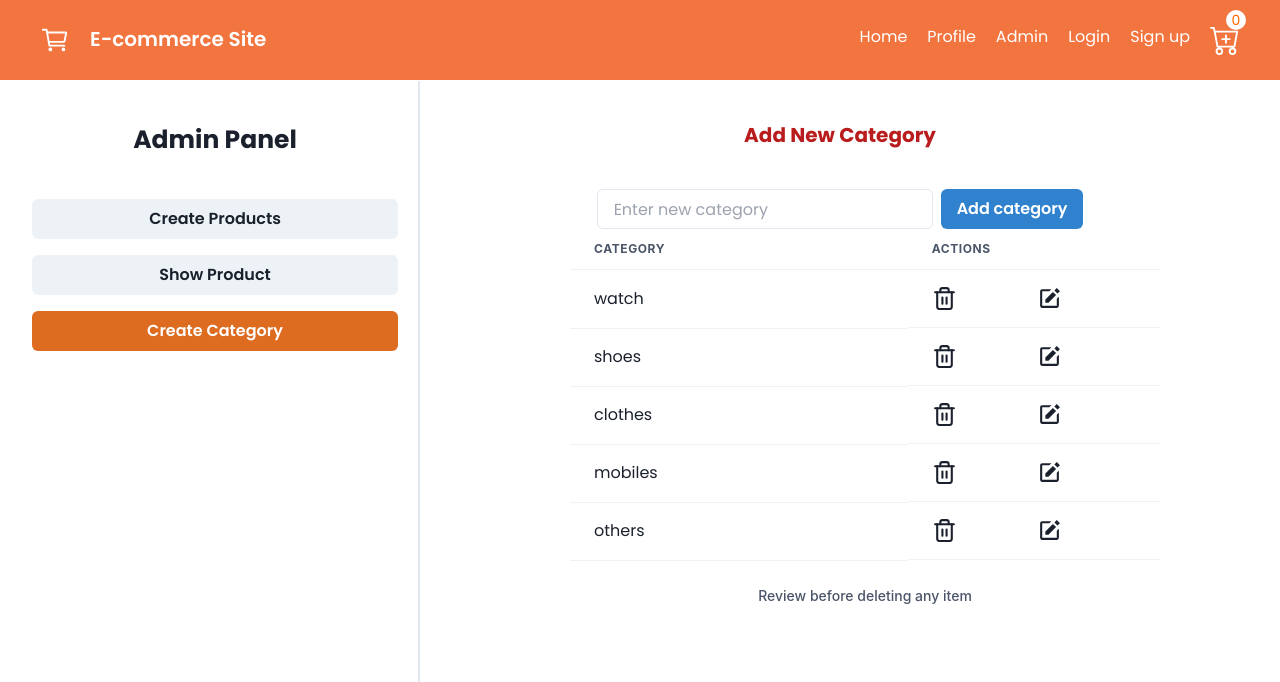
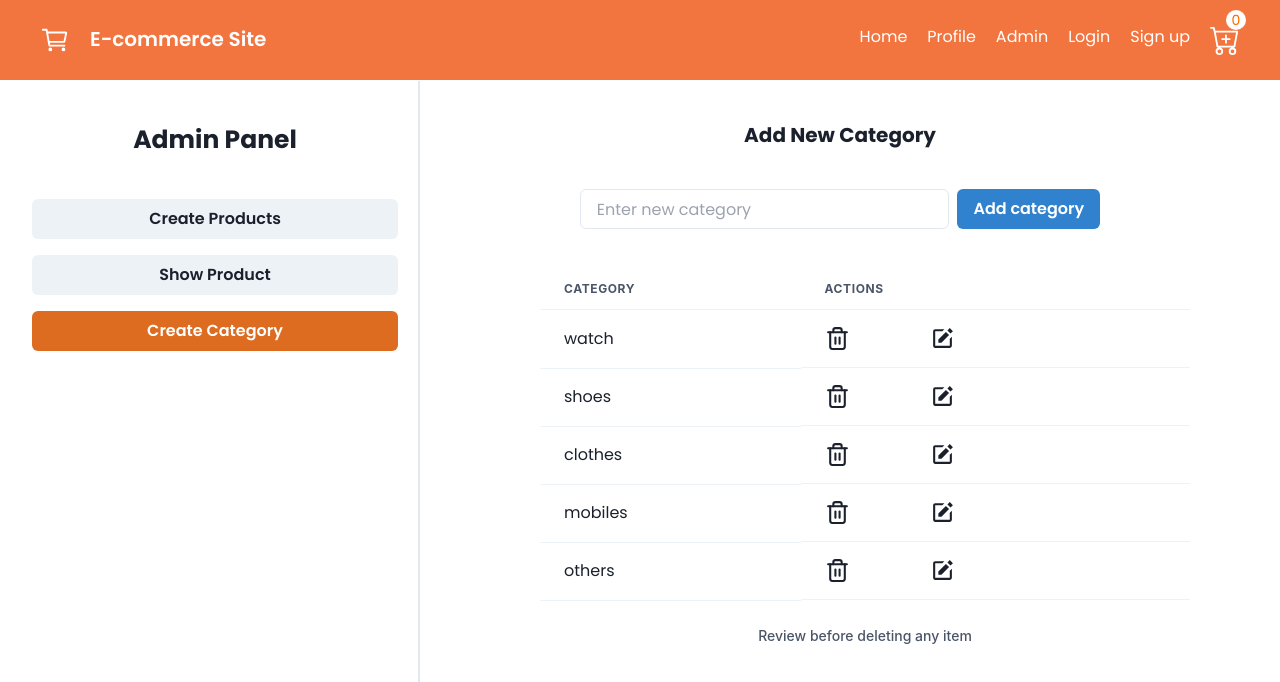
Before and after one commit to AnilHasda/Hamro-Ecommerce, a React (Vite) app in the folder Frontend/: page /Admin/createCategory in a window 1280 px wide. Shown: the top 682 px of the page. Built offline with nearby package versions, Linux system fonts and the light colour scheme; no server answers.

Commit message:
pagination update and minor change in home and navigation section

```diff
--- a/Frontend/src/components/Admin/createCategory/CreateCategory.jsx
+++ b/Frontend/src/components/Admin/createCategory/CreateCategory.jsx
@@ -25,27 +25,27 @@ const CreateCategory = () => {
     <div className='h-auto w-full flex flex-col md:flex-row md:px-5'>
         <AdminNavigation/>
         <div className='createCategory mt-10  flex-grow flex flex-col items-center'>
-          <h3 className='text-center font-bold text-xl text-red-700 pb-10'>
+          <h3 className='text-center font-bold text-xl  pb-10'>
           Add New Category
           </h3>
-          <div className='flex w-[80%] mx-auto justify-center'>
-          <Input placeholder='Enter new category'w={{md:"50%"}} />
+          <div className='flex flex-col sm:flex-row gap-3 sm:gap-0 w-[95vw] md:w-[80%] mx-auto justify-center mb-10 '>
+          <Input placeholder='Enter new category'w={{base:"full",md:"55%"}} />
           <Button colorScheme='blue'ml={2}>Add category</Button></div>
-          <TableContainer w={{sm:"full",md:"50vw"}} bg-red pl={{sm:"30px",md:"50px"}}>
-  <Table variant='simple'>
+          <TableContainer w={{base:"full",md:"50vw",xl:"700px"}} pl={{sm:"30px",md:"50px"}} textAlign="center">
+  <Table variant='simple'w="full">
     <TableCaption>Review before deleting any item</TableCaption>
     <Thead>
       <Tr>
         <Th>Category</Th>
-        <Th visibility="hidden">category</Th>
-        <Th>Actions</Th>
+        <Th visibility="hidden"display={{base:"none"}}>category</Th>
+        <Th colSpan={2}>Actions</Th>
       </Tr>
     </Thead>
     <Tbody>
       {category.map((ele,index)=>{
         return  <Tr key={index}>
         <Td>{ele.option}</Td>
-        <Td visibility="hidden">hello</Td>
+        <Td visibility="hidden"display={{base:"none"}}>hello</Td>
         <Td display="flex"gap={20}><FiTrash2 size={25}/><BiSolidEdit size={25}/></Td>
       </Tr>
       })}
--- a/Frontend/src/components/Header/Header.jsx
+++ b/Frontend/src/components/Header/Header.jsx
@@ -17,9 +17,13 @@ const Header = () => {
 let dispatch=useDispatch();
   //
   const searchFunction=(key)=>{
-    let filterData=productItems.filter(ele=>ele.name.includes(key) || ele.category.includes(key));
+    let filterData=productItems.filter(ele=>{
+      let item=ele.name.toLowerCase();
+      let descr=ele.description.toLowerCase();
+      return item.includes(key) || descr.includes(key)
+    });
+    dispatch(getData(filterData));
     console.log(filterData)
-    dispatch(getData(filterData));
   }
   return (
     <div className="h-[80px] w-full bg-[rgb(242,117,64)] opacity-100 z-10 sticky top-0 left-0 text-white flex justify-between items-center px-[10px] sm:px[30px] md:px-10 mb-[1px]">
@@ -35,8 +39,9 @@ let dispatch=useDispatch();
           bg="#fff"
           w={{ base: "60vw", md: "40vw", lg: "35vw" }}
           textColor="#000"
-          px="10px"
+
           className="rounded-md searchBar"
+          outline="none"
         >
           <Input
             pr="4.5rem"
@@ -44,7 +49,7 @@ let dispatch=useDispatch();
             focusBorderColor="gray.400"
             border={2}
             fontSize={14}
-            onChange={(e)=>{searchFunction(e.target.value)}}
+            onChange={(e)=>{searchFunction(e.target.value.toLowerCase())}}
           />
           <InputRightElement width="4.5rem">
             <IoMdSearch size={20} color="gray" />
--- a/Frontend/src/components/Home/Home.jsx
+++ b/Frontend/src/components/Home/Home.jsx
@@ -218,7 +218,7 @@ if(selectPrice !== "" || selectCategory !==""){
               return (
                 <button
                   key={index}
-                  className="h-10 w-[80px] bg-[#edebeb] shadow-md"
+                  className={`h-10 w-[80px] shadow-md ${pageNumber===index+1 ? "bg-[#d4cfcf]" : "bg-[#edebeb]"}`}
                   onClick={() => {
                     setPageNumber(index + 1);
                   }}
```
